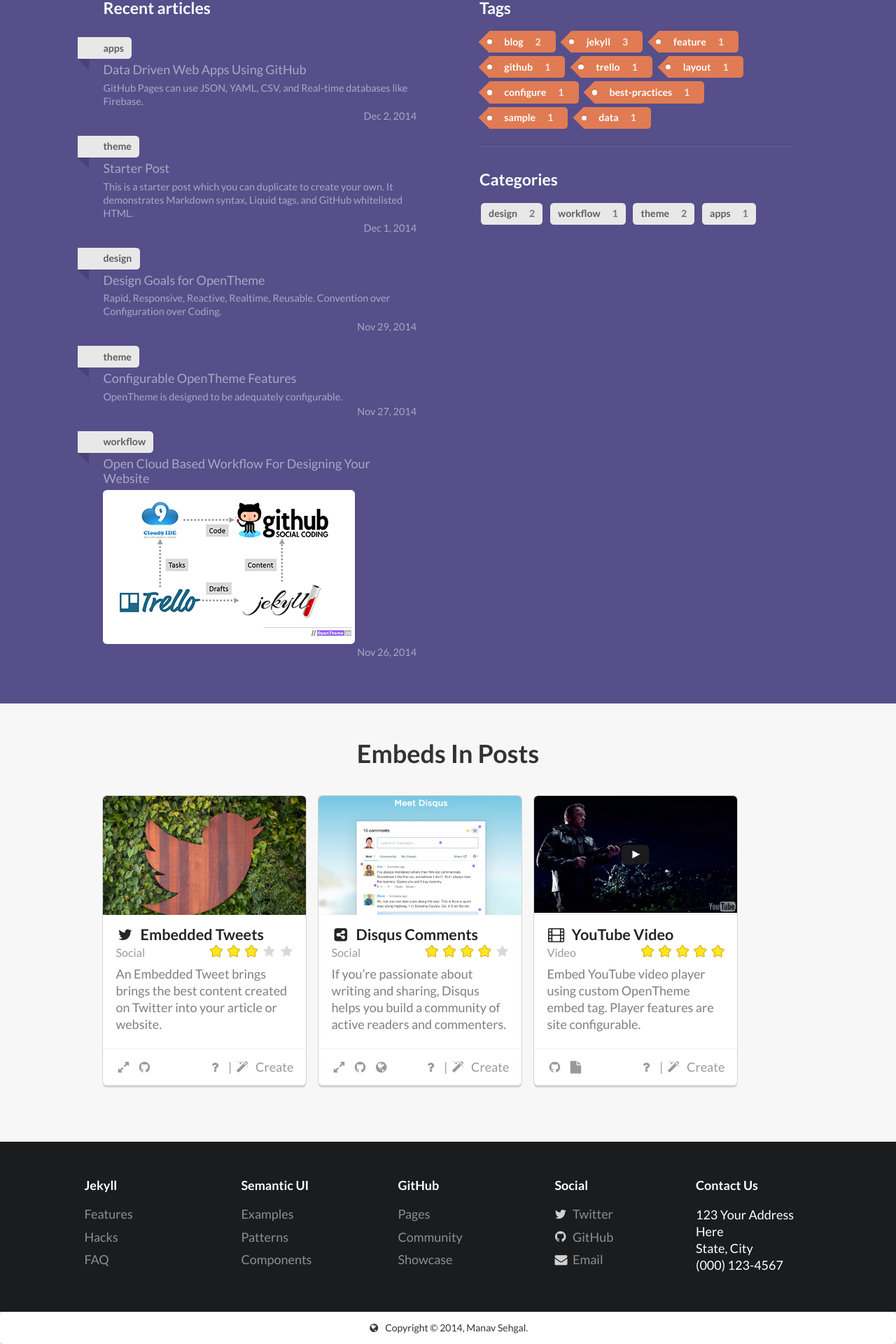
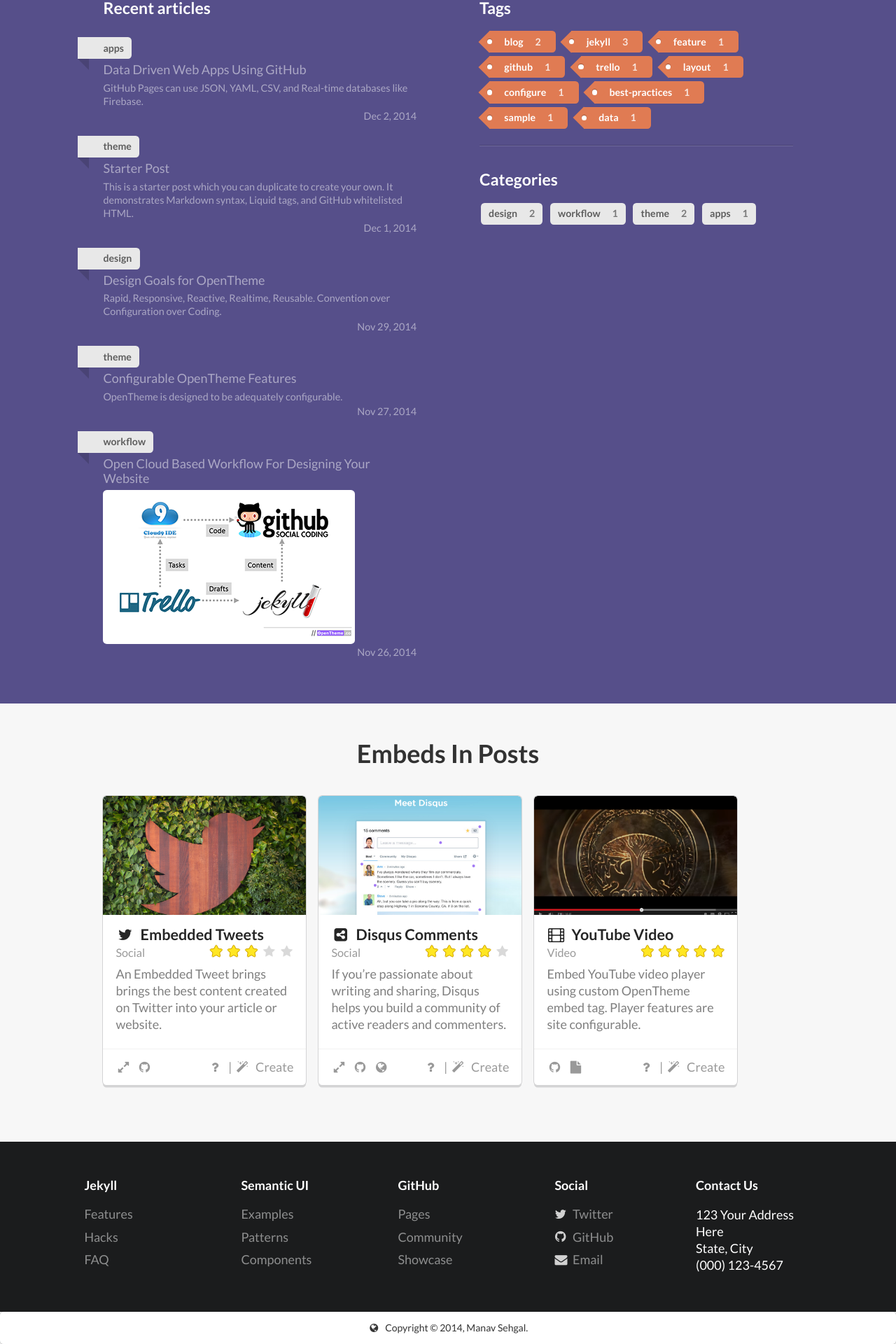
Before and after one commit to manavsehgal/opentheme, a Jekyll site: the page built from index.html, in a window 1280 px wide. Shown: the part 1962-3882 px from the top of the page at 70% size. Built offline with Jekyll 4.4.1, drawn with Linux system fonts in a browser that asks for light colours; nearby versions of some CDN libraries.

```diff
--- a/_data/embeds.yml
+++ b/_data/embeds.yml
@@ -36,7 +36,7 @@
 - name: YouTube Video
   about: Embed YouTube video player using custom OpenTheme embed tag. Player features are site configurable.
   group: Video
-  image: /img/embed/youtube.png
+  image: /img/embed/youtube-snap.png
   icon: film
   scope: Post
   responsive: false
```
Also changed, not shown: _posts/blog/2014-12-1-starter-post.md (+1 -1 lines), img/embed/youtube-snap.png (added), img/embed/youtube.png (deleted).
